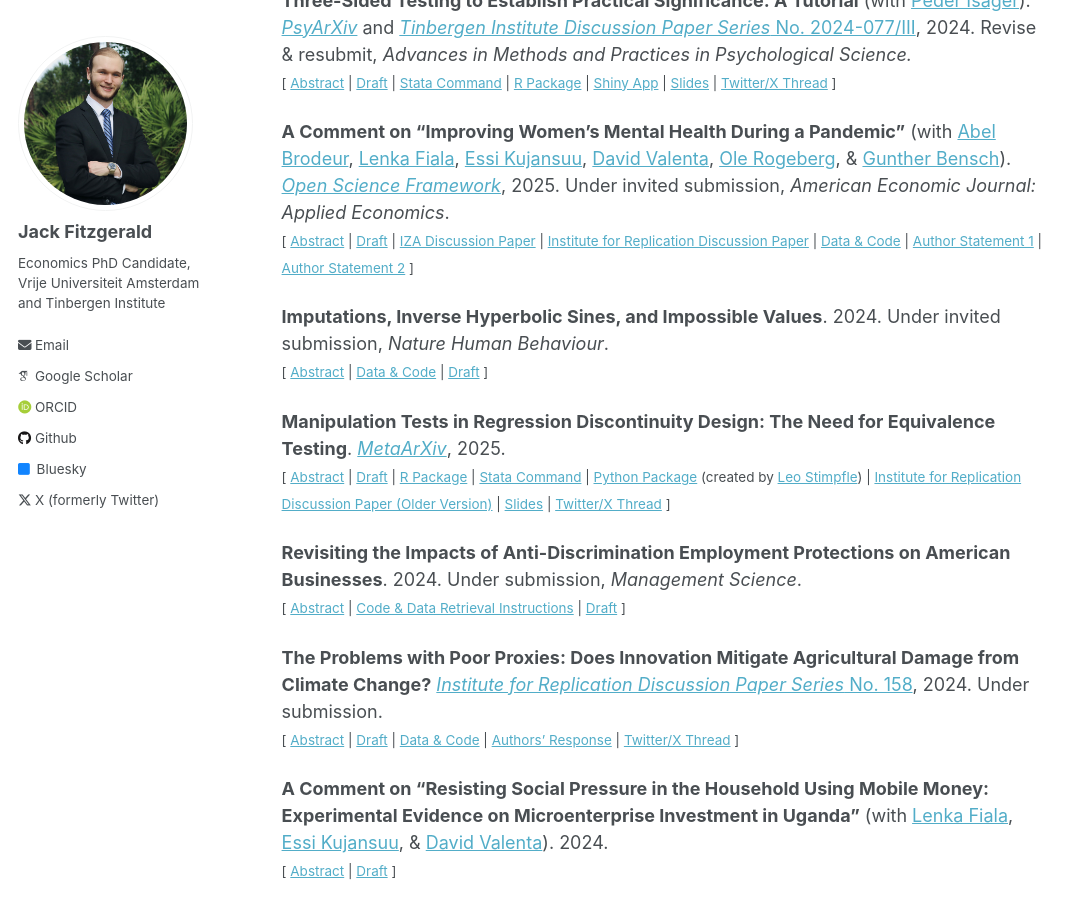
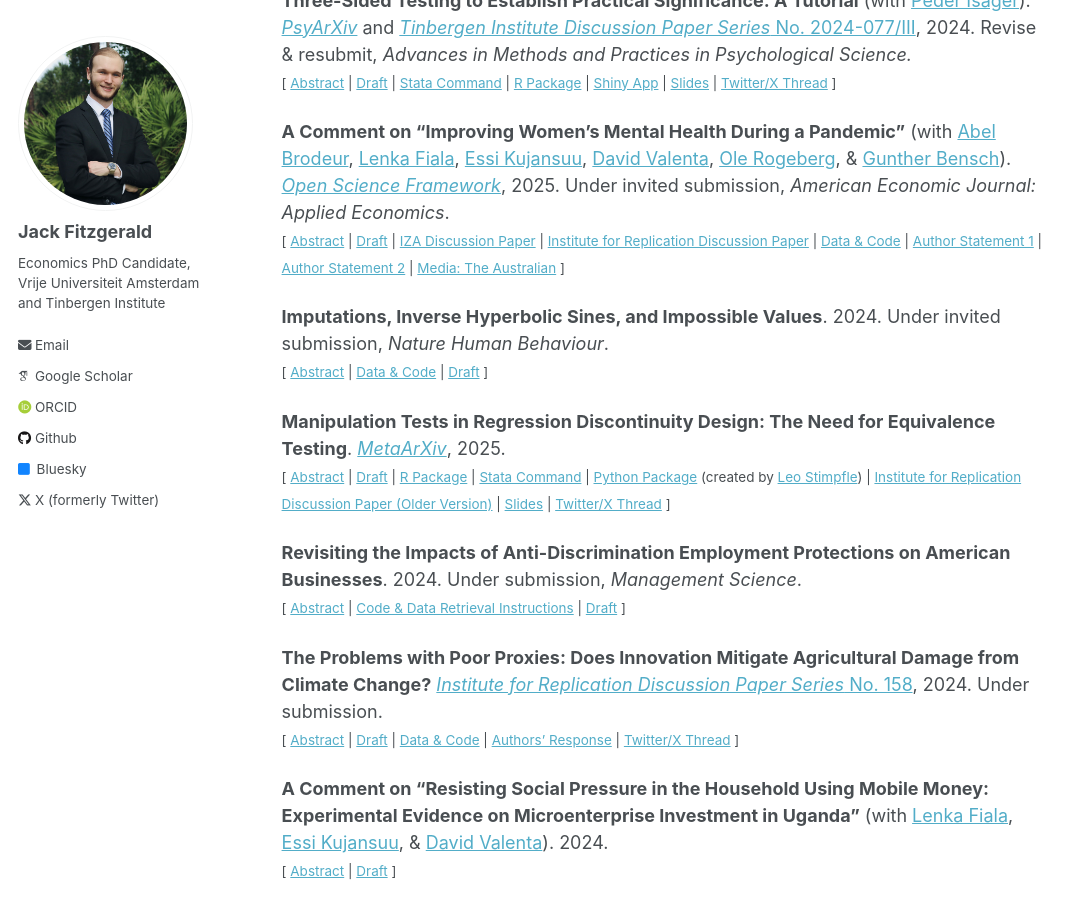
Before and after one commit to jack-fitzgerald/jack-fitzgerald.github.io, a Jekyll site: the page built from _pages/papers.md, in a window 1280 px wide and 900 px high, scrolled down 1024 px. Shown: the whole window, without its empty margins (0-1086 px from the left). Built offline with Jekyll 4.4.1, drawn with Linux system fonts in a browser that asks for light colours; some web fonts are replaced.

Commit message:
Update papers.md

```diff
--- a/_pages/papers.md
+++ b/_pages/papers.md
@@ -69,7 +69,7 @@ Researchers may want to know whether an observed statistical relationship is eit
 </small><br><br/></div>
 
 **A Comment on "Improving Women's Mental Health During a Pandemic"**  (with [Abel Brodeur](https://sites.google.com/site/abelbrodeur/home), [Lenka Fiala](https://www.lenkafiala.com/), [Essi Kujansuu](https://sites.google.com/view/essi-kujansuu/home), [David Valenta](https://valenta.dev/), [Ole Rogeberg](https://www.frisch.uio.no/english/personell/olejr/), & [Gunther Bensch](https://www.rwi-essen.de/en/rwi/team/person/gunther-bensch)). [<i>Open Science Framework</i>](https://osf.io/s2t6f), 2025. Under invited submission, *American Economic Journal: Applied Economics*. <br/>
-<small>[ <a href="#/" onclick="visib('VEA24')">Abstract</a> | [Draft](https://jack-fitzgerald.github.io/files/VEA24.pdf) | [IZA Discussion Paper](https://www.iza.org/en/publications/dp/17782/a-comment-on-improving-womens-mental-health-during-a-pandemic) | [Institute for Replication Discussion Paper](https://hdl.handle.net/10419/312258) | [Data & Code](https://osf.io/s2t6f) | [Author Statement 1](https://osf.io/b94vw) | [Author Statement 2](https://osf.io/wnf29) ] </small>
+<small>[ <a href="#/" onclick="visib('VEA24')">Abstract</a> | [Draft](https://jack-fitzgerald.github.io/files/VEA24.pdf) | [IZA Discussion Paper](https://www.iza.org/en/publications/dp/17782/a-comment-on-improving-womens-mental-health-during-a-pandemic) | [Institute for Replication Discussion Paper](https://hdl.handle.net/10419/312258) | [Data & Code](https://osf.io/s2t6f) | [Author Statement 1](https://osf.io/b94vw) | [Author Statement 2](https://osf.io/wnf29) | [Media: The Australian](https://www.theaustralian.com.au/education/monash-university-investigates-ethical-concerns-over-renowned-economists-bangladesh-research/news-story/5da23d2be9fa1a45c283389af103297a) ] </small>
 
 <div id="VEA24" style="display: none; text-align: justify; line-height: 1.2" ><small>
 
```
